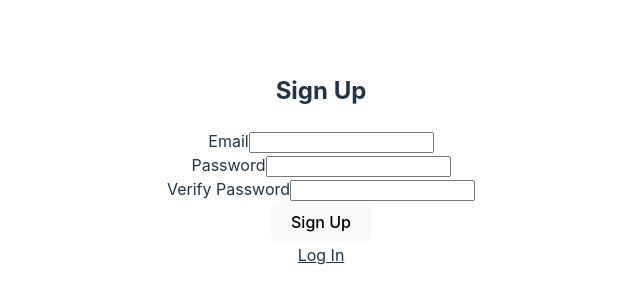
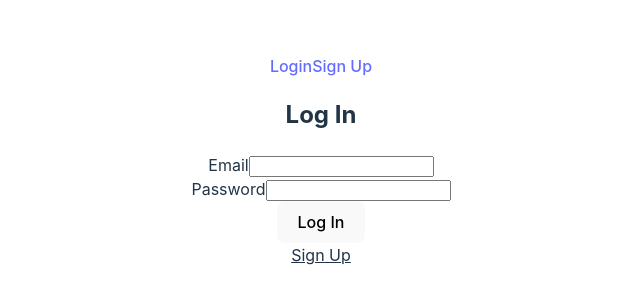
Before and after one commit to allim132/hualex, a React (Vite) app in the folder get-started/: page / in a window 1280 px wide. Shown: the part 240-544 px from the top of the page, without its empty margins (319-959 px from the left). Built offline with nearby package versions, Linux system fonts and the light colour scheme; no server answers.

Commit message:
<feat>: header added but styling is not as intended. login and signup are now shown seperately using the router

```diff
--- a/get-started/src/App.css
+++ b/get-started/src/App.css
@@ -1,5 +1,6 @@
 #root {
-  max-width: 1280px;
+  width: 100%;
+  height: 100%;
   margin: 0 auto;
   padding: 2rem;
   text-align: center;
--- a/get-started/src/App.jsx
+++ b/get-started/src/App.jsx
@@ -1,6 +1,13 @@
-import './App.css'
 import LogInForm from './components/authentication/login/LogInForm'
 import SignUpForm from './components/authentication/signup/SignUpForm'
+
+import Header from './components/header'
+import Home from './components/home/index'
+
+import { BrowserRouter, Routes, Route, useRoutes } from 'react-router-dom'
+import { AuthProvider } from './contexts/authContext'
+
+import './App.css'
 import { useState } from 'react'
 
 function App() {
@@ -14,17 +21,29 @@ function App() {
     setShowLogInForm(false)
   }
 
-  return <SignUpForm onShowLogIn={handleShowLogIn} />
+  return (
+    <AuthProvider>
+      <BrowserRouter>
+        <Header />
+        <Routes>
+          <Route path="/" element={<LogInForm />} />
+          <Route path="/login" element={<LogInForm />} />
+          <Route path="/signup" element={<SignUpForm />} />
+          <Route path="/home" element={<Home />} />
+          <Route path="*" element={<LogInForm />} />
+        </Routes>
+      </BrowserRouter>
+    </AuthProvider>
+  )
 }
 
 export default App
 
 /*
-<div>
-      {showLogInForm ? (
-        <LogInForm onShowSignUp={handleShowSignUp} />
-      ) : (
-        <SignUpForm onShowLogIn={handleShowLogIn} />
-      )}
-    </div>
+<AuthProvider>
+      <Header />
+      <Router>
+        <div className="w-full h-screen flex flex-col">{routesElement}</div>
+      </Router>
+    </AuthProvider>
 */
--- a/get-started/src/components/authentication/login/LogInForm.jsx
+++ b/get-started/src/components/authentication/login/LogInForm.jsx
@@ -1,31 +1,35 @@
 import '../Form.css'
 
-export default function LogInForm({ onShowSignUp }) {
-  const handleShowSignUp = () => {
-    onShowSignUp()
-  }
+const handleShowSignUp = () => {
+  console.log('Sign up clicked')
+}
 
+export default function LogInForm() {
   return (
-    <div class="container">
-      <div class="col-xs-1 col-md-3 col-lg"></div>
-      <div class="col-xs-10 col-md-6 col-lg center-align">
+    <div className="container">
+      <div className="col-xs-1 col-md-3 col-lg"></div>
+      <div className="col-xs-10 col-md-6 col-lg center-align">
         <h2>Log In</h2>
         <form>
-          <div class="form-group">
+          <div className="form-group">
             <label>
               Email
               <input type="text" id="username" />
             </label>
           </div>
-          <div class="form-group">
+          <div className="form-group">
             <label>
               Password
               <input type="password" id="password" />
             </label>
           </div>
-          <div class="form-group"></div>
+          <div className="form-group"></div>
           <button type="submit">Log In</button>
-          <div class="toggle-button" type="signup" onClick={handleShowSignUp}>
+          <div
+            className="toggle-button"
+            type="signup"
+            onClick={handleShowSignUp}
+          >
             <u>Sign Up</u>
           </div>
         </form>
--- /dev/null
+++ b/get-started/src/components/authentication/signup/SignUpErrorMessages.jsx
@@ -0,0 +1,19 @@
+export const emptyFieldsErrorMessage = () => {
+  return <p class="error">Please fill in all fields before submitting</p>
+}
+
+export const invalidEmailErrorMessage = () => {
+  return <p class="error">Please enter a valid email address</p>
+}
+
+export const passwordsDoNotMatchErrorMessage = () => {
+  return <p class="error">Passwords do not match</p>
+}
+
+export const emailUsedErrorMessage = () => {
+  return <p class="error">Email already in use</p>
+}
+
+export const passwordLengthErrorMessage = () => {
+  return <p class="error">Password must be at least 6 characters</p>
+}
--- a/get-started/src/components/authentication/signup/SignUpForm.jsx
+++ b/get-started/src/components/authentication/signup/SignUpForm.jsx
@@ -3,8 +3,14 @@ import React, { useState } from 'react'
 // import { useAuth } from '../../../contexts/authContext'
 // import { Navigate, Link, useNavigate } from 'react-router-dom'
 import { doCreateUserWithEmailAndPassword } from '../../../firebase/auth'
-
-export default function SignUpForm({ onShowLogIn }) {
+import {
+  emptyFieldsErrorMessage,
+  invalidEmailErrorMessage,
+  passwordsDoNotMatchErrorMessage,
+  emailUsedErrorMessage,
+  passwordLengthErrorMessage,
+} from './SignUpErrorMessages'
+export default function SignUpForm() {
   // const { userLoggedIn } = useAuth()
   // const navigate = useNavigate()
 
@@ -19,72 +25,70 @@ export default function SignUpForm({ onShowLogIn }) {
   const [errorPasswordsDoNotMatch, setErrorPasswordsDoNotMatch] =
     useState(false)
   const [errorEmptyFields, setErrorEmptyFields] = useState(false)
+  const [errorPasswordLength, setErrorPasswordLength] = useState(false)
 
   const handleEmailChange = (e) => {
     setEmail(e.target.value)
 
-    setErrorEmailUsed(false)
-    setErrorInvalidEmail(false)
-    setErrorEmptyFields(false)
+    setDefaults()
   }
 
   const handlePasswordChange = (e) => {
     setPassword(e.target.value)
 
-    setErrorEmailUsed(false)
-    setErrorPasswordsDoNotMatch(false)
-    setErrorEmptyFields(false)
+    setDefaults()
   }
 
   const handlePasswordVerifyChange = (e) => {
     setPasswordVerify(e.target.value)
 
+    setDefaults()
+  }
+
+  const setDefaults = () => {
     setErrorEmailUsed(false)
     setErrorPasswordsDoNotMatch(false)
     setErrorEmptyFields(false)
+    setErrorPasswordLength(false)
   }
 
   const isValidEmail = (email) => {
     return /\S+@\S+\.\S+/.test(email)
   }
 
+  const isFieldsEmpty = (email, password, passwordVerify) => {
+    return email === '' || password === '' || passwordVerify === ''
+  }
+
   const handleSubmit = async (e) => {
     e.preventDefault()
-
-    // Check if fields are empty
-    if (email === '' || password === '' || passwordVerify === '') {
+    if (isFieldsEmpty(email, password, passwordVerify)) {
       setErrorEmptyFields(true)
-
       console.log('Empty fields')
-
       return
     }
-
-    // Check if email is in correct format or is valid
     if (!isValidEmail(email)) {
       setErrorInvalidEmail(true)
-
       console.log('Invalid email')
-
       return
     }
-
-    // Check that passwords match
     if (password !== passwordVerify) {
       setErrorPasswordsDoNotMatch(true)
-
       console.log('Passwords do not match')
-
       return
     }
-
+    if (password.length < 6) {
+      setErrorPasswordLength(true)
+      console.log(
+        'Password length error: Password must be less than 6 characters'
+      )
+      return
+    }
     // Successful registration
-
-    setErrorEmptyFields(false)
-    setErrorInvalidEmail(false)
-    setErrorPasswordsDoNotMatch(false)
+    setDefaults()
 
     try {
+      console.log(`Creating user with email ${email} and password ${password}`)
       await doCreateUserWithEmailAndPassword(email, password)
     } catch (error) {
       setErrorEmailUsed(true)
@@ -92,38 +96,22 @@ export default function SignUpForm({ onShowLogIn }) {
   }
 
   const handleShowLogIn = () => {
-    onShowLogIn()
-  }
-
-  const emptyFieldsErrorMessage = () => {
-    return <p class="error">Please fill in all fields before submitting</p>
-  }
-
-  const invalidEmailErrorMessage = () => {
-    return <p class="error">Please enter a valid email address</p>
-  }
-
-  const passwordsDoNotMatchErrorMessage = () => {
-    return <p class="error">Passwords do not match</p>
-  }
-
-  const emailUsedErrorMessage = () => {
-    return <p class="error">Email already in use</p>
+    console.log('Log in clicked')
   }
 
   return (
-    <div class="container">
-      <div class="col-xs-1 col-md-3 col-lg"></div>
-      <div class="col-xs-10 col-md-6 col-lg center-align">
+    <div className="container">
+      <div className="col-xs-1 col-md-3 col-lg"></div>
+      <div className="col-xs-10 col-md-6 col-lg center-align">
         <h2>Sign Up</h2>
         <form>
-          <div class="form-group">
+          <div className="form-group">
             <label>
               Email
               <input type="text" id="username" onChange={handleEmailChange} />
             </label>
           </div>
-          <div class="form-group">
+          <div className="form-group">
             <label>
               Password
               <input
@@ -133,7 +121,7 @@ export default function SignUpForm({ onShowLogIn }) {
               />
             </label>
           </div>
-          <div class="form-group">
+          <div className="form-group">
             <label>
               Verify Password
               <input
@@ -150,7 +138,8 @@ export default function SignUpForm({ onShowLogIn }) {
           {errorEmptyFields && emptyFieldsErrorMessage()}
           {errorInvalidEmail && invalidEmailErrorMessage()}
           {errorPasswordsDoNotMatch && passwordsDoNotMatchErrorMessage()}
-          <div class="toggle-button" type="login" onClick={handleShowLogIn}>
+          {errorPasswordLength && passwordLengthErrorMessage()}
+          <div className="toggle-button" type="login" onClick={handleShowLogIn}>
             <u>Log In</u>
           </div>
         </form>
--- a/get-started/src/components/header/index.jsx
+++ b/get-started/src/components/header/index.jsx
@@ -1,19 +1,21 @@
 import React from 'react'
 import { Link, useNavigate } from 'react-router-dom'
-import { useAuth } from '../../contexts/authContext'
-import { doSignout } from '../../firebase/auth'
+import { AuthProvider, useAuth } from '../../contexts/authContext'
+import { doSignOut } from '../../firebase/auth'
 
 const handleLogout = () => {
-  doSignout().then(() => {
+  doSignOut().then(() => {
     navigate('/login')
   })
 }
 
-const Header = () => {
+export default function Header({ children }) {
   const navigate = useNavigate()
   const { userLoggedIn } = useAuth()
   return (
-    <nav className="flex flex-row gap-x-2 w-full z-20 fixed top-0 left h-12 border-b place-content-center items-center bg-gray-200">
+    <AuthProvider>
+      <div className="flex flex-col min-h-screen">
+        <nav className="flex flex-row gap-x-2 w-full z-20 fixed top-0 left-0 h-12 border-b place-content-center items-center bg-gray-200">
           {userLoggedIn ? (
             <>
               <button
@@ -25,16 +27,16 @@ const Header = () => {
             </>
           ) : (
             <>
-          <Link to="/login" className="text-sm text-blue-600 underline">
+              <Link to={'/login'} className="text-sm text-blue-600 underline">
                 Login
               </Link>
-          <Link to="/signup" className="text-sm text-blue-600 underline">
+              <Link to={'/signup'} className="text-sm text-blue-600 underline">
                 Sign Up
               </Link>
             </>
           )}
         </nav>
+      </div>
+    </AuthProvider>
   )
 }
-
-export default Header
--- a/get-started/src/components/home/index.jsx
+++ b/get-started/src/components/home/index.jsx
@@ -11,3 +11,5 @@ const Home = () => {
     </div>
   )
 }
+
+export default Home
--- a/get-started/src/firebase/auth.js
+++ b/get-started/src/firebase/auth.js
@@ -8,6 +8,7 @@ export const doCreateUserWithEmailAndPassword = async (email, password) => {
 export const doSignInWithEmailAndPassword = async (email, password) => {
   return signInWithEmailAndPassword(auth, email, password)
 }
+
 /*
 export const doPasswordReset = (email) => {
   return sendPasswordResetEmail(auth, email)
```
Lines whose indentation alone changed are shown as unchanged.
